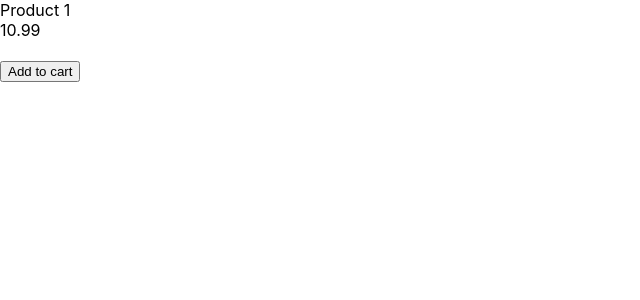
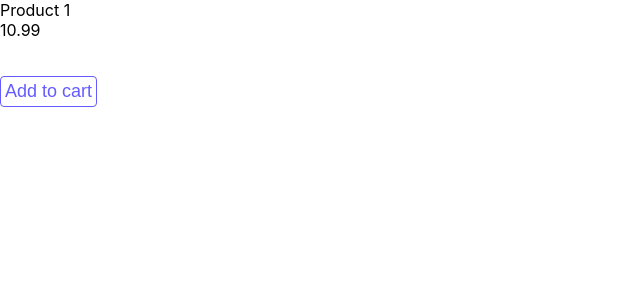
Before and after one commit to javatlacati/ecommerce-app, a React (Create React App) app: page /products/1 in a window 1280 px wide. Shown: the top 300 px of the page, without its empty margins (0-640 px from the left). Built offline with nearby package versions, Linux system fonts and the light colour scheme.

Commit message:
estilo personalizado para botones

```diff
--- a/src/components/AppStyle.ts
+++ b/src/components/AppStyle.ts
@@ -27,4 +27,25 @@ export const NavbarLink = styled(Link)`
     &:active {
         color: rgba(56, 58, 54, 0.78);
     }
-;`
+`;
+
+export const CleanButton = styled.button`
+    color: #645cff;
+    background-color: transparent;
+    font-size: large;
+    font-family: Arial, Helvetica, sans-serif;
+    cursor: pointer;
+    border: 1px solid #645cff;
+    padding: 0.25rem;
+    border-radius: 0.25rem;
+    margin: 1rem auto;
+
+    &:hover,
+    &:focus {
+        color: blue;
+    }
+
+    &:active {
+        color: rgba(56, 58, 54, 0.78);
+    }
+`
--- a/src/components/Cart/Cart.tsx
+++ b/src/components/Cart/Cart.tsx
@@ -1,6 +1,7 @@
 import React, {FC} from 'react';
 import {useSelector} from "react-redux";
 import {RootState} from "../../redux/store";
+import {CleanButton} from "../AppStyle";
 
 interface CartProps {
 }
@@ -25,9 +26,9 @@ const Cart: FC<CartProps> = () => {
                         <br/>
                         {product && product.image}
                         <br/>
-                        <button onClick={() => {
+                        <CleanButton onClick={() => {
                         }}>Add to cart
-                        </button>
+                        </CleanButton>
                     </div>
                 );
             })}
--- a/src/components/ProductDetails/ProductDetails.tsx
+++ b/src/components/ProductDetails/ProductDetails.tsx
@@ -2,6 +2,7 @@ import React, {FC} from 'react';
 import {useParams} from "react-router-dom";
 import {useSelector} from "react-redux";
 import {RootState} from "../../redux/store";
+import {CleanButton} from "../AppStyle";
 
 interface ProductDetailsProps {
 }
@@ -17,10 +18,13 @@ const ProductDetails: FC<ProductDetailsProps> = () => {
             {product && product.name}
             <br/>
             {product && product.price}
-            <br />
+            <br/>
             {product && product.image}
-            <br />
-            <button onClick={() => {}}>Add to cart</button>
+            <br/>
+            <CleanButton onClick={() => {
+                alert('Product added to cart');
+            }}>Add to cart
+            </CleanButton>
         </div>
     );
 };
```
